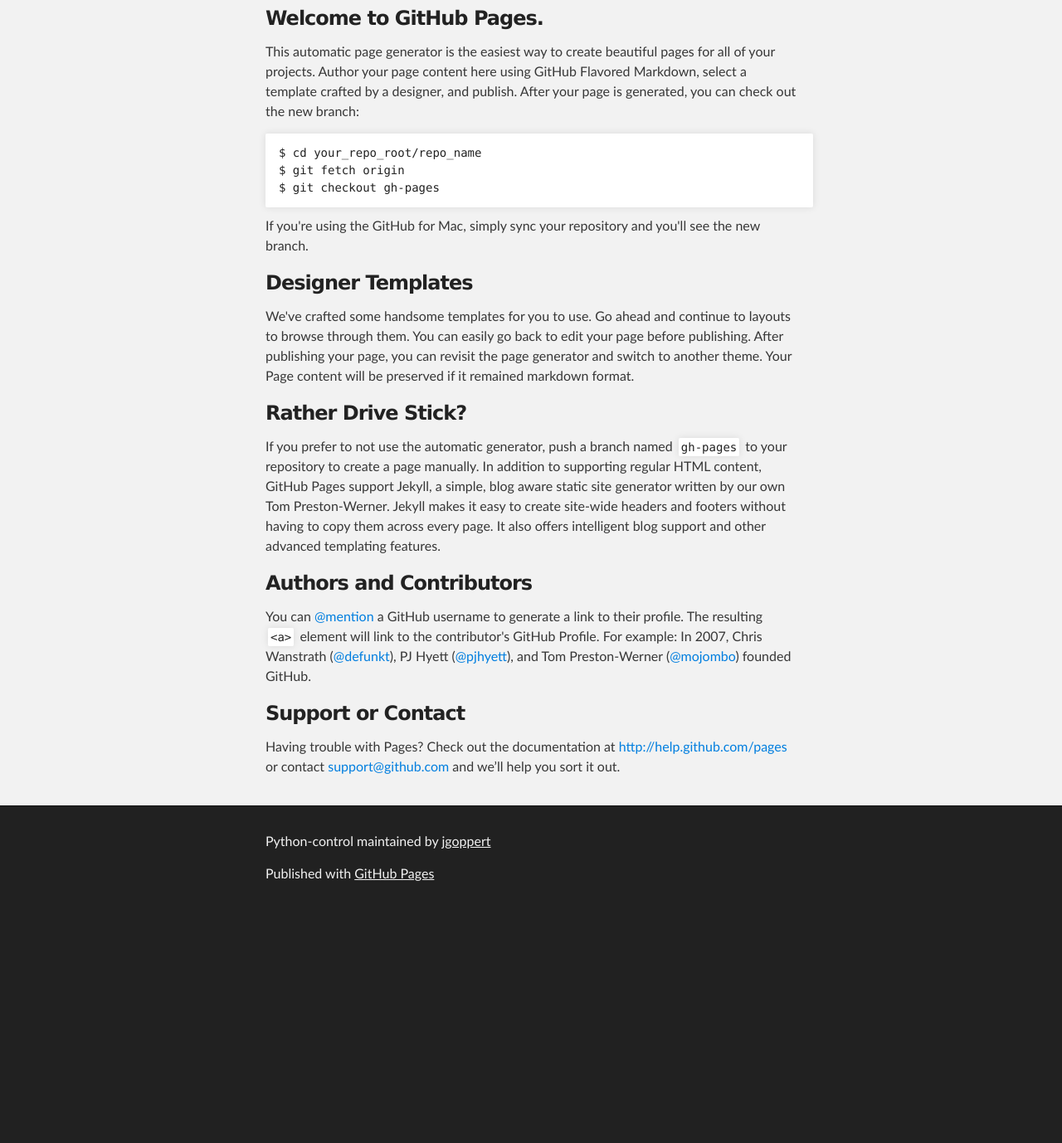
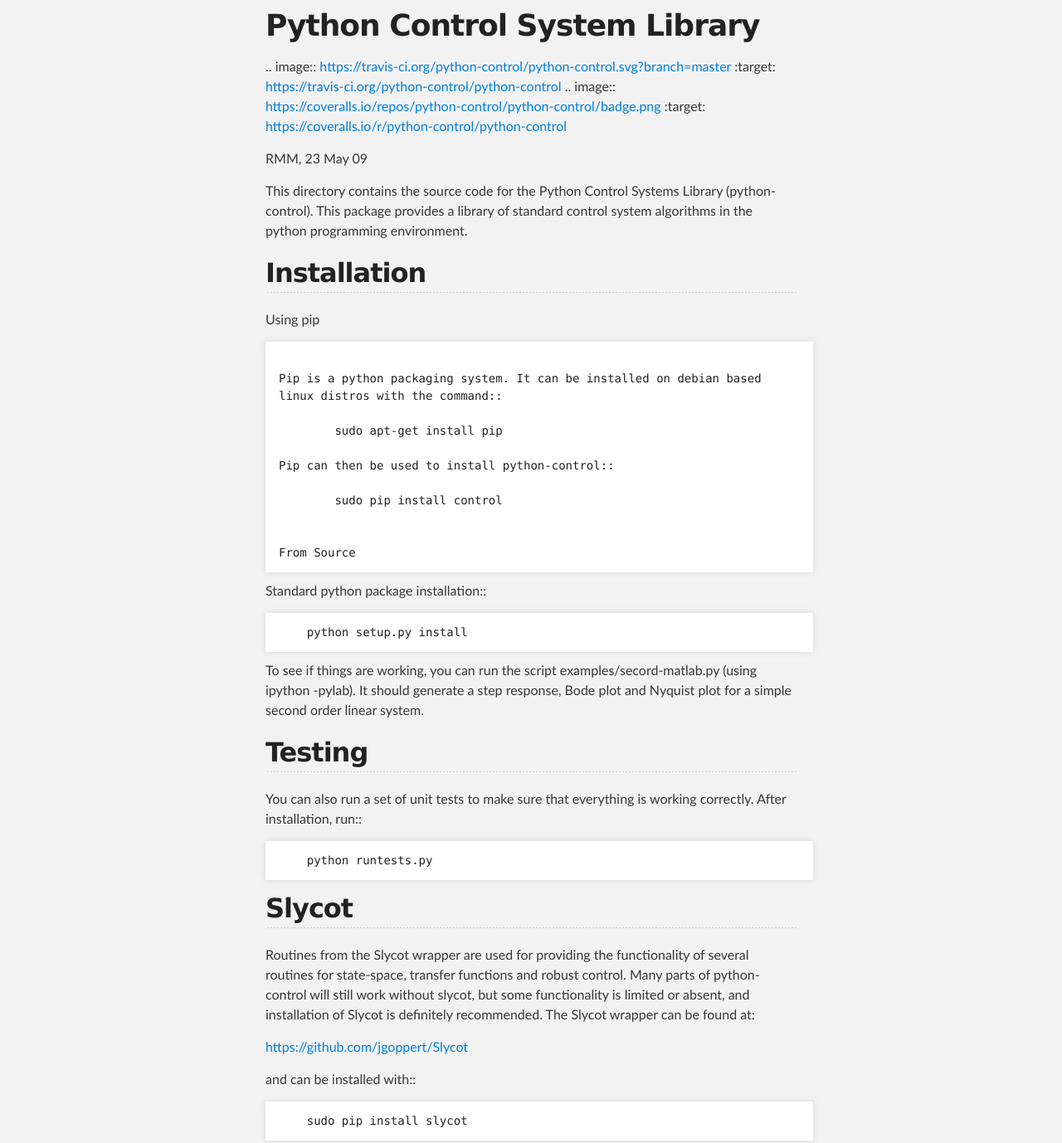
Before and after one commit to jgoppert/python-control, a plain HTML site: page index.html in a window 1280 px wide. Shown: the part 256-1634 px from the top of the page at 83% size. Before the commit the page ends 1356 px from the top, so only its background shows below. Drawn offline with Linux system fonts and the light colour scheme.

```diff
--- a/index.html
+++ b/index.html
@@ -31,37 +31,74 @@
     <!-- MAIN CONTENT -->
     <div id="main_content_wrap" class="outer">
       <section id="main_content" class="inner">
-        <h3>
-<a name="welcome-to-github-pages" class="anchor" href="#welcome-to-github-pages"><span class="octicon octicon-link"></span></a>Welcome to GitHub Pages.</h3>
+        <h1>
+<a name="python-control-system-library" class="anchor" href="#python-control-system-library"><span class="octicon octicon-link"></span></a>Python Control System Library</h1>
 
-<p>This automatic page generator is the easiest way to create beautiful pages for all of your projects. Author your page content here using GitHub Flavored Markdown, select a template crafted by a designer, and publish. After your page is generated, you can check out the new branch:</p>
+<p>.. image:: <a href="https://travis-ci.org/python-control/python-control.svg?branch=master">https://travis-ci.org/python-control/python-control.svg?branch=master</a>
+    :target: <a href="https://travis-ci.org/python-control/python-control">https://travis-ci.org/python-control/python-control</a>
+.. image:: <a href="https://coveralls.io/repos/python-control/python-control/badge.png">https://coveralls.io/repos/python-control/python-control/badge.png</a>
+        :target: <a href="https://coveralls.io/r/python-control/python-control">https://coveralls.io/r/python-control/python-control</a></p>
 
-<pre><code>$ cd your_repo_root/repo_name
-$ git fetch origin
-$ git checkout gh-pages
+<p>RMM, 23 May 09</p>
+
+<p>This directory contains the source code for the Python Control Systems
+Library (python-control).  This package provides a library of standard
+control system algorithms in the python programming environment.</p>
+
+<h2>
+<a name="installation" class="anchor" href="#installation"><span class="octicon octicon-link"></span></a>Installation</h2>
+
+<p>Using pip</p>
+
+<pre><code>
+Pip is a python packaging system. It can be installed on debian based
+linux distros with the command::
+
+        sudo apt-get install pip
+
+Pip can then be used to install python-control::
+
+        sudo pip install control
+
+
+From Source
 </code></pre>
 
-<p>If you're using the GitHub for Mac, simply sync your repository and you'll see the new branch.</p>
+<p>Standard python package installation::</p>
 
-<h3>
-<a name="designer-templates" class="anchor" href="#designer-templates"><span class="octicon octicon-link"></span></a>Designer Templates</h3>
+<pre><code>    python setup.py install
+</code></pre>
 
-<p>We've crafted some handsome templates for you to use. Go ahead and continue to layouts to browse through them. You can easily go back to edit your page before publishing. After publishing your page, you can revisit the page generator and switch to another theme. Your Page content will be preserved if it remained markdown format.</p>
+<p>To see if things are working, you can run the script
+examples/secord-matlab.py (using ipython -pylab).  It should generate a step
+response, Bode plot and Nyquist plot for a simple second order linear
+system.</p>
 
-<h3>
-<a name="rather-drive-stick" class="anchor" href="#rather-drive-stick"><span class="octicon octicon-link"></span></a>Rather Drive Stick?</h3>
+<h2>
+<a name="testing" class="anchor" href="#testing"><span class="octicon octicon-link"></span></a>Testing</h2>
 
-<p>If you prefer to not use the automatic generator, push a branch named <code>gh-pages</code> to your repository to create a page manually. In addition to supporting regular HTML content, GitHub Pages support Jekyll, a simple, blog aware static site generator written by our own Tom Preston-Werner. Jekyll makes it easy to create site-wide headers and footers without having to copy them across every page. It also offers intelligent blog support and other advanced templating features.</p>
+<p>You can also run a set of unit tests to make sure that everything is working
+correctly.  After installation, run::</p>
 
-<h3>
-<a name="authors-and-contributors" class="anchor" href="#authors-and-contributors"><span class="octicon octicon-link"></span></a>Authors and Contributors</h3>
+<pre><code>    python runtests.py
+</code></pre>
 
-<p>You can <a href="https://github.com/blog/821" class="user-mention">@mention</a> a GitHub username to generate a link to their profile. The resulting <code>&lt;a&gt;</code> element will link to the contributor's GitHub Profile. For example: In 2007, Chris Wanstrath (<a href="https://github.com/defunkt" class="user-mention">@defunkt</a>), PJ Hyett (<a href="https://github.com/pjhyett" class="user-mention">@pjhyett</a>), and Tom Preston-Werner (<a href="https://github.com/mojombo" class="user-mention">@mojombo</a>) founded GitHub.</p>
+<h2>
+<a name="slycot" class="anchor" href="#slycot"><span class="octicon octicon-link"></span></a>Slycot</h2>
 
-<h3>
-<a name="support-or-contact" class="anchor" href="#support-or-contact"><span class="octicon octicon-link"></span></a>Support or Contact</h3>
+<p>Routines from the Slycot wrapper are used for providing the
+functionality of several routines for state-space, transfer functions
+and robust control. Many parts of python-control will still work
+without slycot, but some functionality is limited or absent, and
+installation of Slycot is definitely recommended.  The Slycot wrapper
+can be found at:</p>
 
-<p>Having trouble with Pages? Check out the documentation at <a href="http://help.github.com/pages">http://help.github.com/pages</a> or contact <a href="mailto:support@github.com">support@github.com</a> and we’ll help you sort it out.</p>
+<p><a href="https://github.com/jgoppert/Slycot">https://github.com/jgoppert/Slycot</a></p>
+
+<p>and can be installed with::</p>
+
+<pre><code>    sudo pip install slycot
+</code></pre>
       </section>
     </div>
 
```
Also changed, not shown: params.json (+1 -1 lines).
